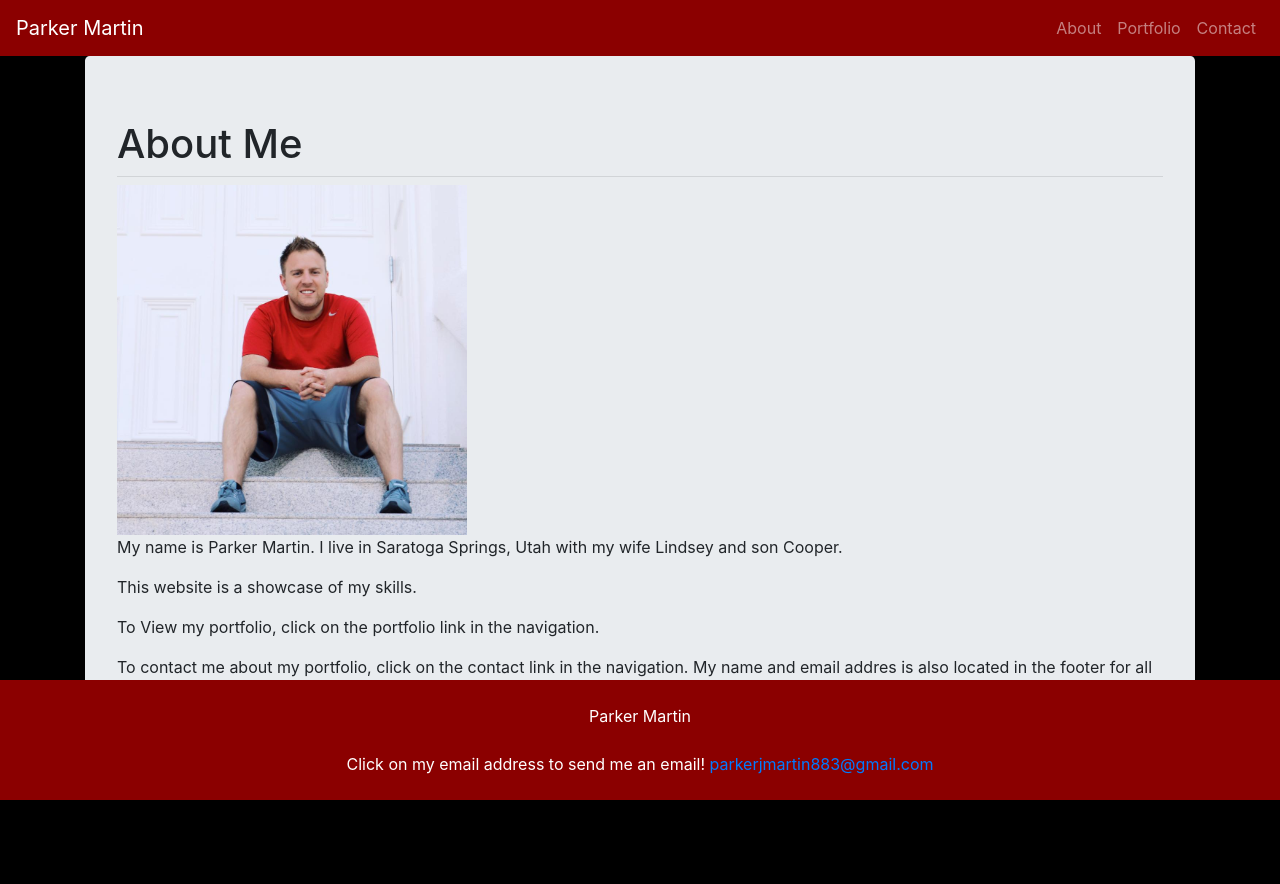
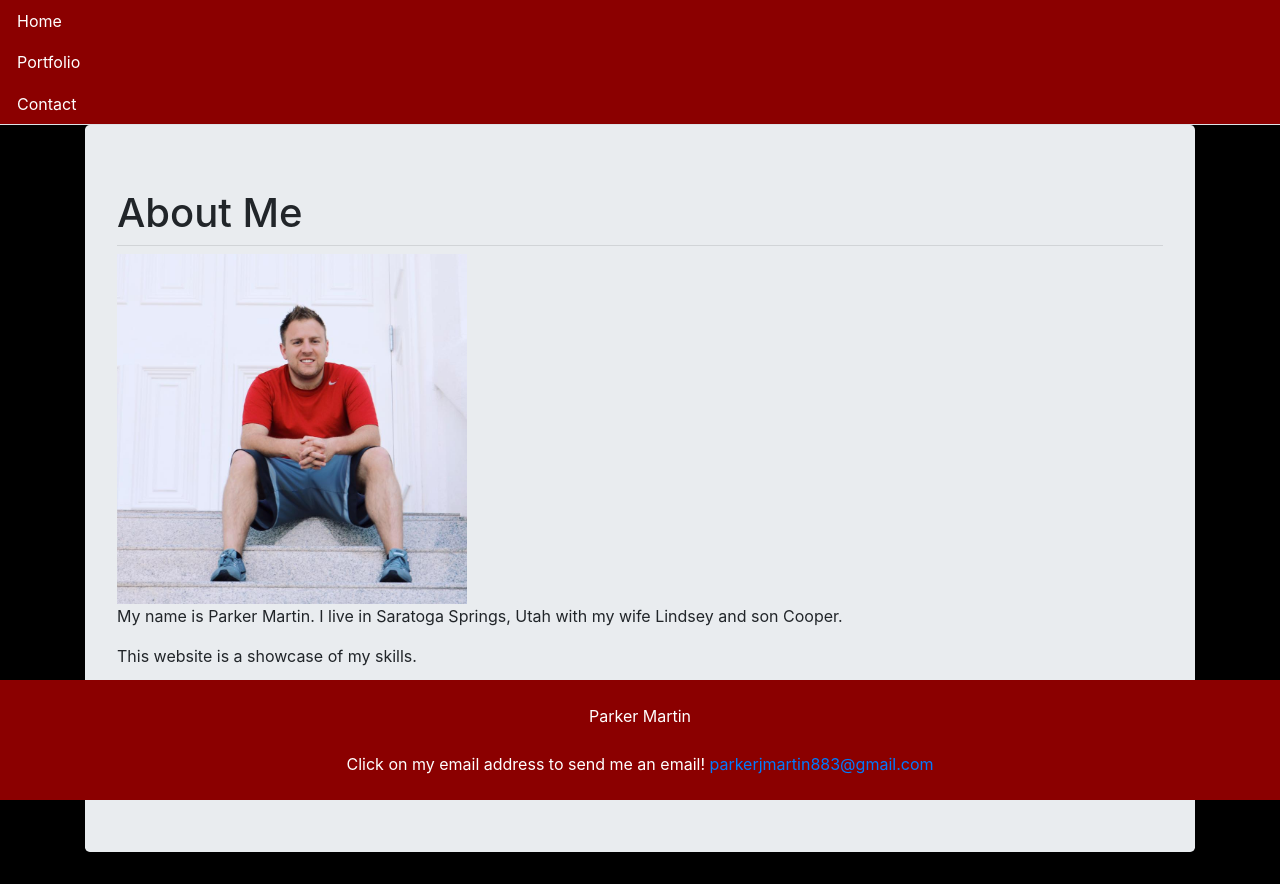
Before and after one commit to pmarti9/react_portfolio, a React (Create React App) app: page / in a window 1280 px wide. Before the commit the page ends 815 px from the top, so only its background shows below. Built offline with nearby package versions, Linux system fonts and the light colour scheme.

Commit message:
changing back to navtabs

```diff
--- a/src/App.js
+++ b/src/App.js
@@ -18,8 +18,8 @@ function App() {
     <Router basename={process.env.PUBLIC_URL}>
     <div>
       <div>
-        {/* <NavTabs /> */}
-        <Navbar />
+        <NavTabs />
+        {/* <Navbar /> */}
         <Route exact path="/" component={Home} />
         <Route exact path="/Portfolio" component={Portfolio} />
         <Route exact path="/Home" component={Home} />
```
